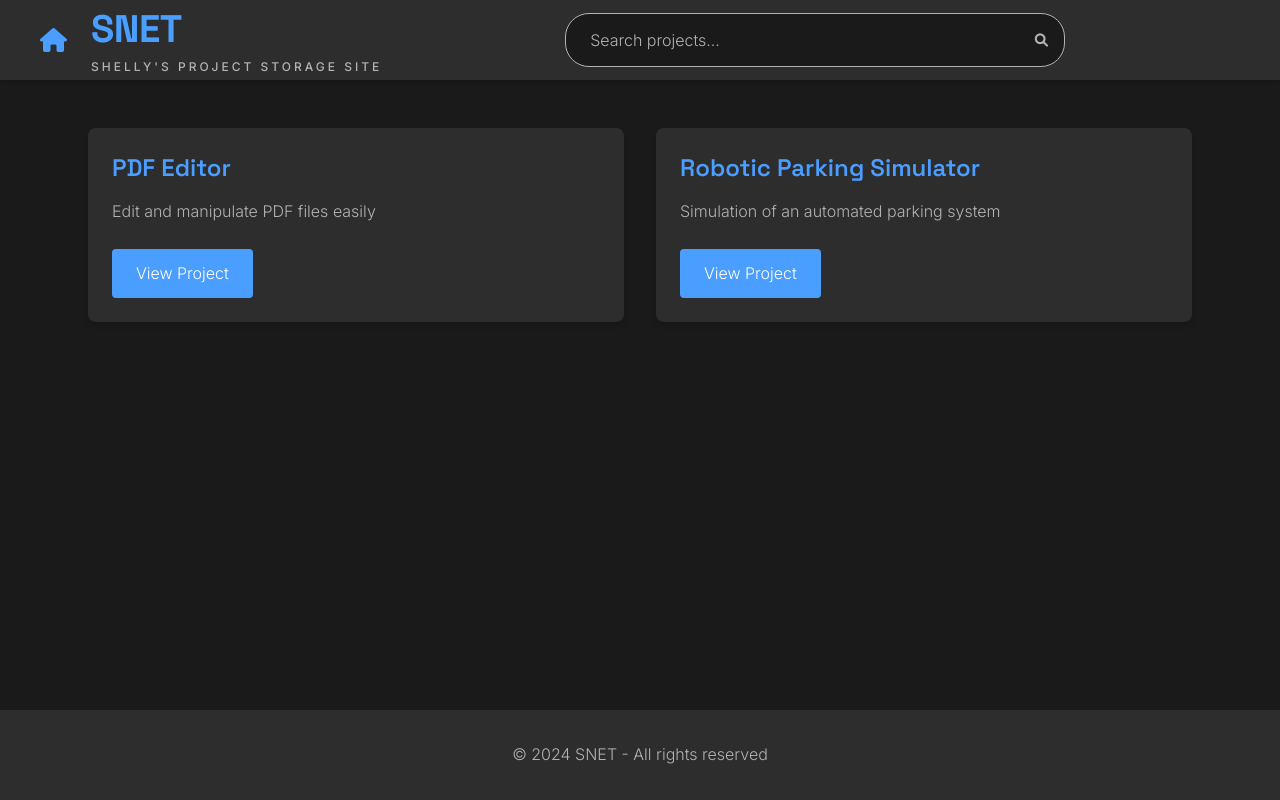
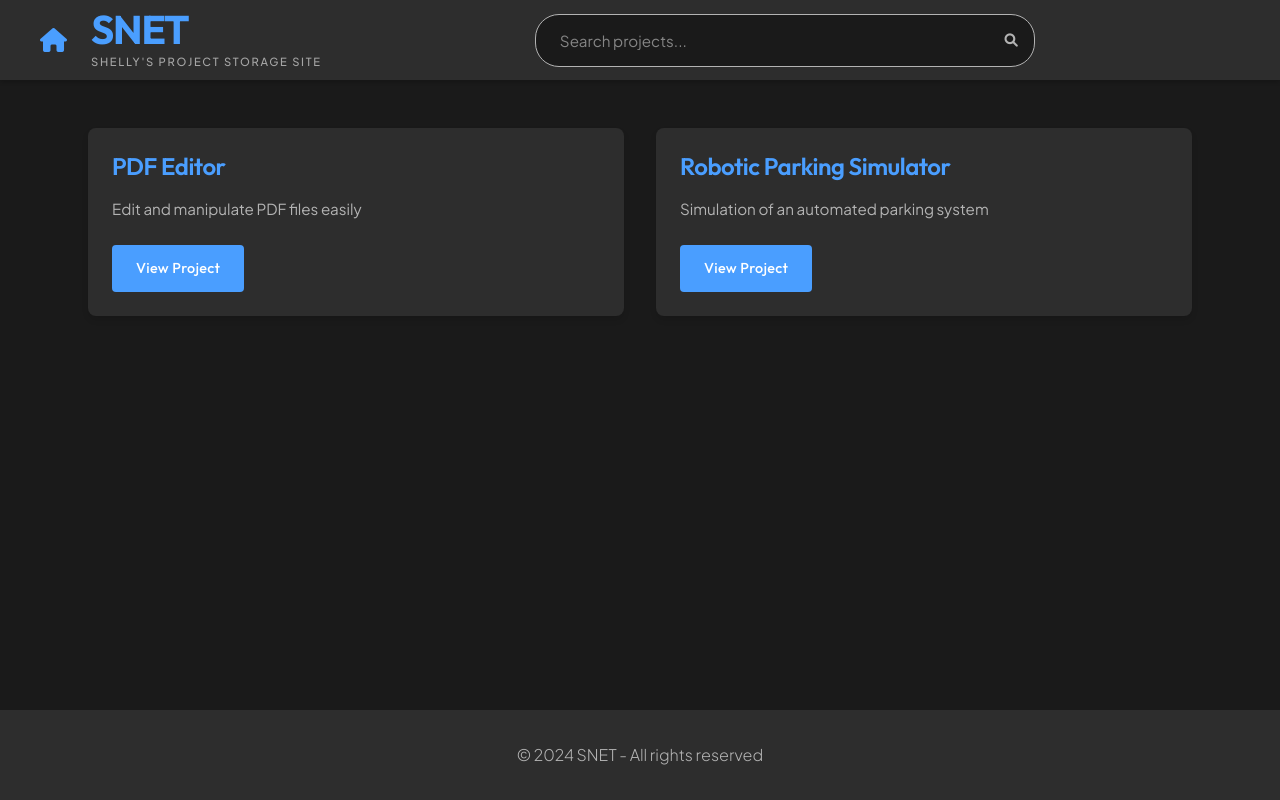
Before and after one commit to shelly5353/SNET, a Flask app: page / in a window 1280 px wide. Run offline with Flask 3, Linux system fonts and the light colour scheme.

Commit message:
Update fonts to Outfit and Plus Jakarta Sans for modern look

```diff
--- a/static/style.css
+++ b/static/style.css
@@ -10,8 +10,8 @@
     --nav-height: 80px;
 
     /* Font families */
-    --font-headings: 'Space Grotesk', sans-serif;
-    --font-body: 'Inter', sans-serif;
+    --font-headings: 'Outfit', sans-serif;
+    --font-body: 'Plus Jakarta Sans', sans-serif;
 }
 
 body {
@@ -25,12 +25,15 @@ body {
     flex-direction: column;
     font-weight: 300;
     line-height: 1.6;
+    -webkit-font-smoothing: antialiased;
+    -moz-osx-font-smoothing: grayscale;
 }
 
 h1, h2, h3, h4, h5, h6 {
     font-family: var(--font-headings);
     font-weight: 600;
-    line-height: 1.3;
+    line-height: 1.2;
+    letter-spacing: -0.02em;
 }
 
 /* Header and Navigation styles */
@@ -88,21 +91,23 @@ header {
 
 .site-title {
     font-family: var(--font-headings);
-    font-size: 2.4rem;
+    font-size: 2.5rem;
     font-weight: 700;
     margin: 0;
     color: var(--accent-color);
-    letter-spacing: -0.5px;
+    letter-spacing: -0.03em;
+    line-height: 1;
 }
 
 .site-slogan {
     font-family: var(--font-body);
-    font-size: 0.75rem;
+    font-size: 0.7rem;
     font-weight: 500;
     color: var(--text-secondary);
     margin: 0.2rem 0 0 0;
-    letter-spacing: 3px;
+    letter-spacing: 0.15em;
     text-transform: uppercase;
+    opacity: 0.9;
 }
 
 /* Search bar styles */
@@ -127,15 +132,16 @@ header {
     border: none;
     color: var(--text-primary);
     padding: 0.5rem 1rem;
-    font-size: 1rem;
+    font-size: 0.95rem;
     font-family: var(--font-body);
-    font-weight: 300;
+    font-weight: 400;
     outline: none;
 }
 
 .search-bar input::placeholder {
     color: var(--text-secondary);
-    font-weight: 300;
+    font-weight: 400;
+    opacity: 0.7;
 }
 
 .search-button {
@@ -173,13 +179,14 @@ header {
     padding: 0.5rem 1rem;
     border-radius: 4px;
     transition: all 0.2s ease;
-    font-size: 0.9rem;
-    letter-spacing: 0.2px;
+    font-size: 0.95rem;
+    letter-spacing: 0;
 }
 
 .nav-link:hover {
     background-color: rgba(255, 255, 255, 0.1);
     color: var(--accent-color);
+    transform: translateY(-1px);
 }
 
 /* Adjust main content for fixed header */
@@ -215,16 +222,28 @@ main {
 }
 
 .project-title {
+    font-family: var(--font-headings);
+    font-size: 1.5rem;
+    font-weight: 600;
     color: var(--accent-color);
     margin: 0 0 1rem 0;
+    letter-spacing: -0.02em;
 }
 
 .project-description {
+    font-family: var(--font-body);
+    font-size: 0.95rem;
+    line-height: 1.6;
     color: var(--text-secondary);
     margin-bottom: 1.5rem;
+    font-weight: 400;
 }
 
 .project-button {
+    font-family: var(--font-headings);
+    font-weight: 500;
+    font-size: 0.9rem;
+    letter-spacing: 0.02em;
     display: inline-block;
     background-color: var(--accent-color);
     color: white;
--- a/templates/base.html
+++ b/templates/base.html
@@ -7,7 +7,7 @@
     <!-- Google Fonts -->
     <link rel="preconnect" href="https://fonts.googleapis.com">
     <link rel="preconnect" href="https://fonts.gstatic.com" crossorigin>
-    <link href="https://fonts.googleapis.com/css2?family=Space+Grotesk:wght@400;500;600;700&family=Inter:wght@300;400;500;600&display=swap" rel="stylesheet">
+    <link href="https://fonts.googleapis.com/css2?family=Outfit:wght@300;400;500;600;700&family=Plus+Jakarta+Sans:wght@300;400;500;600&display=swap" rel="stylesheet">
     <!-- Font Awesome for icons -->
     <link rel="stylesheet" href="https://cdnjs.cloudflare.com/ajax/libs/font-awesome/6.0.0/css/all.min.css">
     <!-- Custom CSS -->
```
